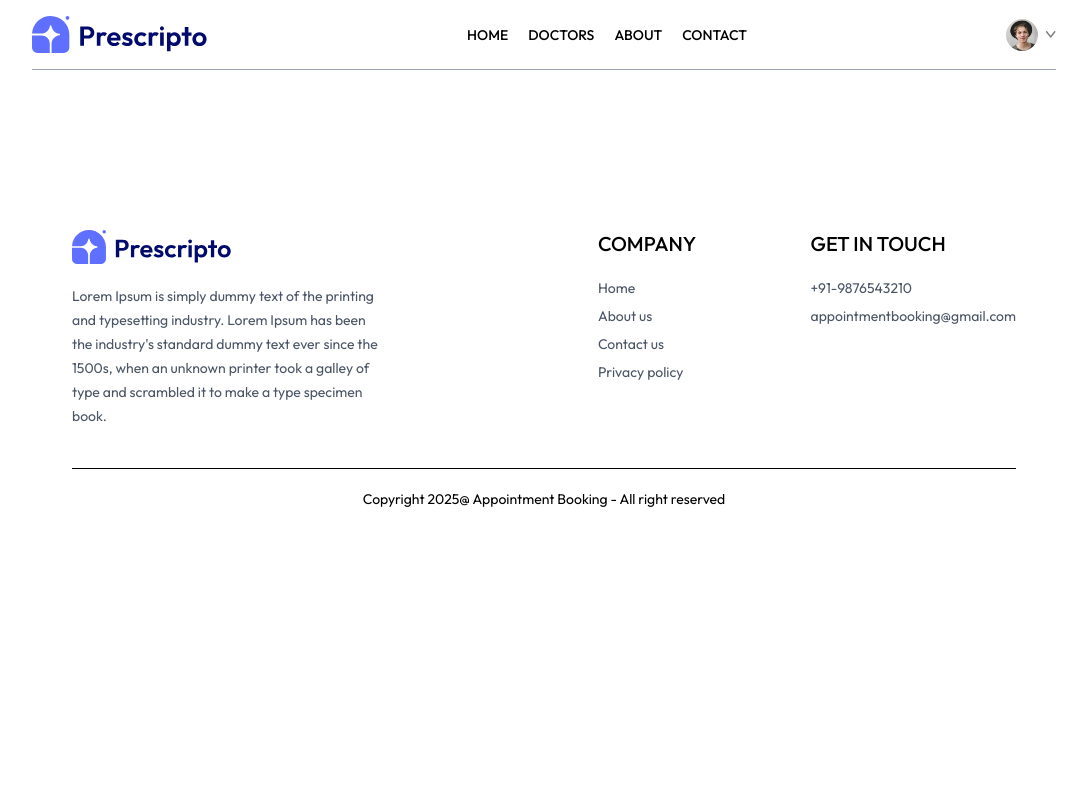
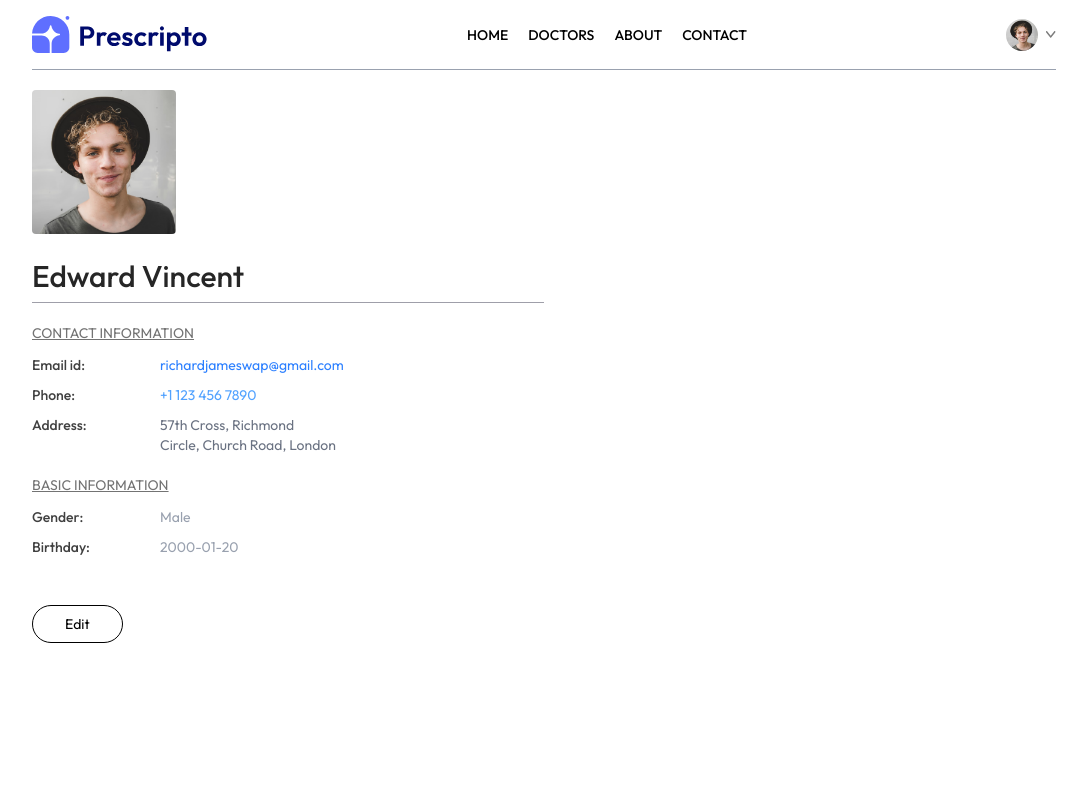
Before and after one commit to kusumag004/Doctor-Appointment-Booking, a React app in the folder frontend/: page /my-profile in a window 1280 px wide. Shown: the top 800 px of the page, without its empty margins (96-1183 px from the left). Built offline with nearby package versions, Linux system fonts and the light colour scheme; the HTML template or start-up script is replaced by a standard one.

Commit message:
MyProfile page

```diff
--- a/frontend/src/pages/MyProfile.jsx
+++ b/frontend/src/pages/MyProfile.jsx
@@ -1,11 +1,90 @@
-import React from 'react';
+import React, { useState } from 'react';
+import { assets } from '../assets/assets'
+const MyProfile = () => {
 
-const MyProfile = () => {
+  const [userData, setUserData] = useState({
+    name: "Edward Vincent",
+    image: assets.profile_pic,
+    email: 'richardjameswap@gmail.com',
+    phone: '+1 123 456 7890',
+    address: {
+      line1: "57th Cross, Richmond",
+      line2: "Circle, Church Road, London"
+    },
+    gender: 'Male',
+    dob: '2000-01-20'
+  })
+
+  const [isEdit, setIsEdit] = useState(false)
+
   return (
-    <div>
+    <div className='max-w-lg flex flex-col gap-2 text-sm'>
+      <img className='w-36 rounded' src={userData.image} alt="" />
 
+      {
+        isEdit
+          ? <input className='bg-gray-50 text-3xl font-medium max-w-60 mt-4' type="text" value={userData.name} onChange={e => setUserData(prev => ({ ...prev, name: e.target.value }))} />
+          : <p className='font-medium text-3xl text-neutral-800 mt-4'>{userData.name}</p>
+      }
+
+      <hr className='bg-zinc-400 h-[1px] border-none'/>
+      <div>
+        <p className='text-neutral-500 underline mt-3'>CONTACT INFORMATION</p>
+        <div className='grid grid-cols-[1fr_3fr] gap-y-2.5 mt-3 text-neutral-700'>
+          <p className='font-medium'>Email id:</p>
+          <p className='text-blue-500'>{userData.email}</p>
+          <p className='font-medium'>Phone:</p>
+          {
+            isEdit
+              ? <input className='bg-gray-100 max-w-52' type="text" value={userData.phone} onChange={e => setUserData(prev => ({ ...prev, phone: e.target.value }))} />
+              : <p className='text-blue-400'>{userData.phone}</p>
+          }
+          <p className='font-medium'>Address:</p>
+          {
+            isEdit
+              ? <p>
+                <input className='bg-gray-50' onChange={(e) => setUserData(prev => ({ ...prev, address: { ...prev.address, line1: e.target.value } }))} value={userData.address.line1} type="text" />
+                <br />
+                <input className='bg-gray-50' onChange={(e) => setUserData(prev => ({ ...prev, address: { ...prev.address, line2: e.target.value } }))} value={userData.address.line2} type="text" />
+              </p>
+              : <p className='text-gray-500'>
+                {userData.address.line1}
+                <br />
+                {userData.address.line2}
+              </p>
+          }
+
+        </div>
+      </div>
+      <div>
+        <p className='text-neutral-500 underline mt-3'>BASIC INFORMATION</p>
+        <div className='grid grid-cols-[1fr_3fr] gap-y-2.5 mt-3 text-neutral-700'>
+          <p className='font-medium'>Gender:</p>
+          {
+            isEdit
+              ? <select className='max-w-20 bg-gray-100' onChange={(e) => setUserData(prev => ({ ...prev, gender: e.target.value }))} value={userData.gender}>
+                <option value="Male">Male</option>
+                <option value="Female">Female</option>
+              </select>
+              : <p className='text-gray-400'>{userData.gender}</p>
+          }
+          <p className='font-medium'>Birthday:</p>
+          {
+            isEdit
+            ? <input className='max-w-28 bg-gray-100' type="date" onChange={(e) => setUserData(prev => ({ ...prev, dob: e.target.value }))} value={userData.dob}/>
+            :<p className='text-gray-400'>{userData.dob}</p>
+          }
+        </div>
+      </div>
+      <div className='mt-10'>
+        {
+          isEdit
+          ? <button className='border border-primary px-8 py-2 rounded-full hover:bg-blue-400 hover:text-white transition-all' onClick={()=>setIsEdit(false)}>Save information</button>
+          : <button className='border border-primary px-8 py-2 rounded-full hover:bg-blue-400 hover:text-white transition-all' onClick={()=>setIsEdit(true)}>Edit</button>
+        }
+      </div>
     </div>
-  );
+  )
 }
 
 export default MyProfile;
```
